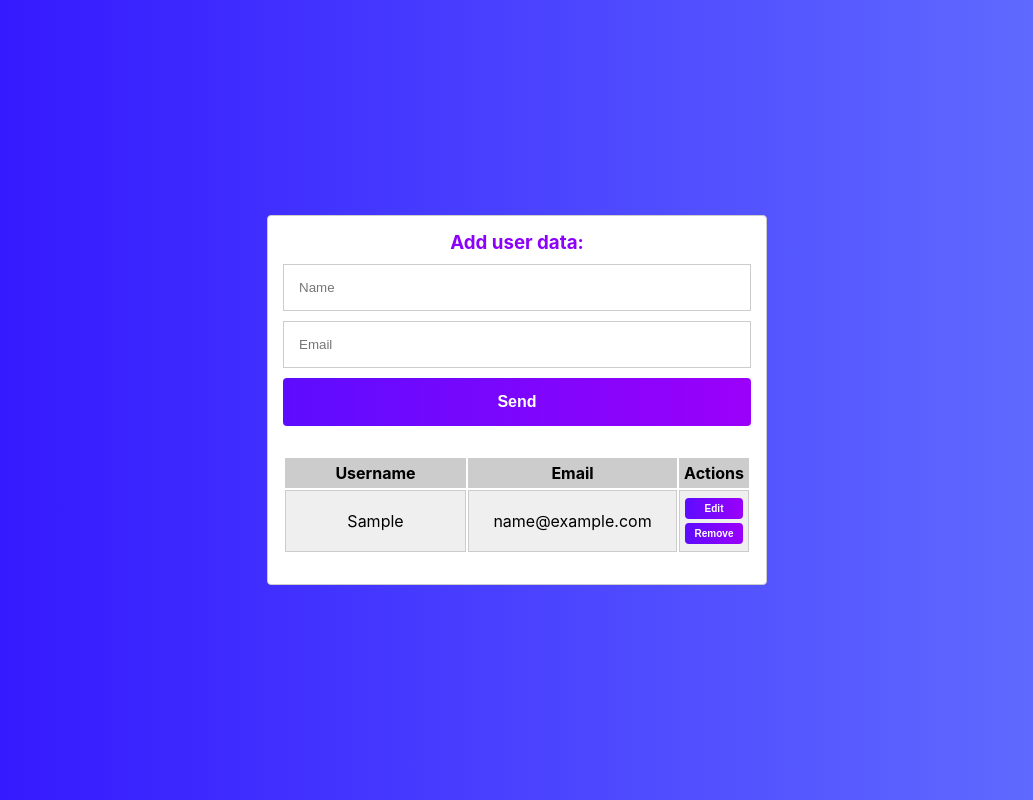
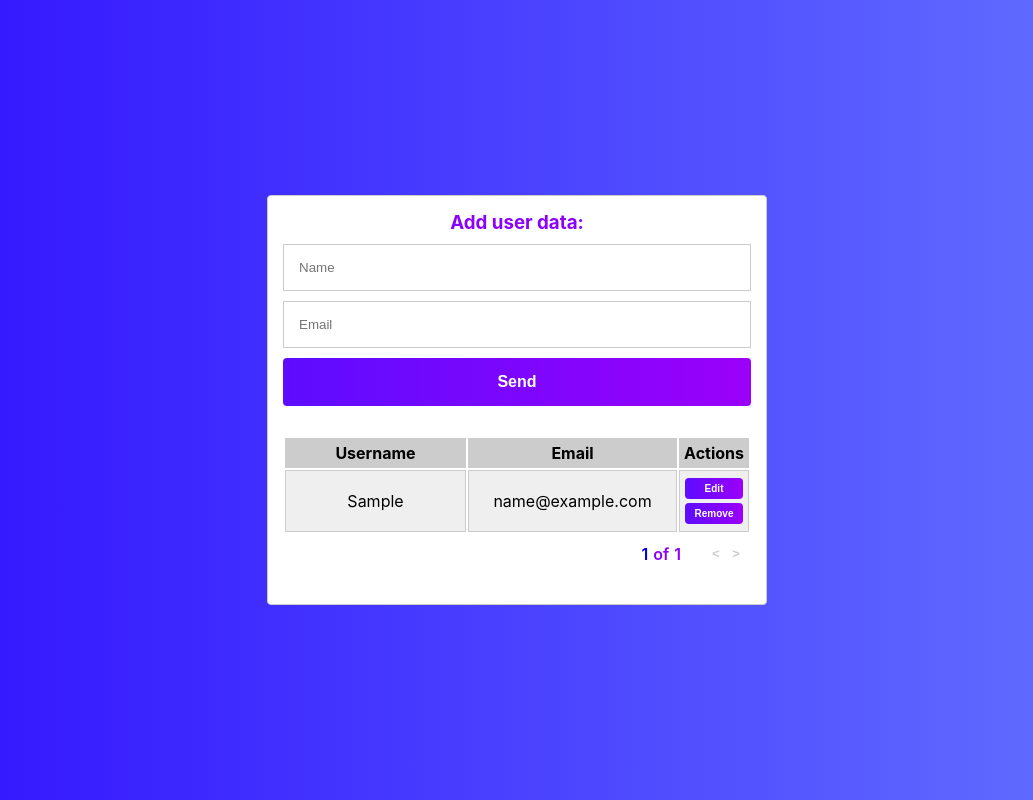
Before and after one commit to webslava92/appForm2Table, a React (Create React App) app: page / in a window 1280 px wide. Both pictures are taken after typing "Sample", "name@example.com" into the empty fields and a click on the button "Send". Shown: the whole page, without its empty margins (123-1156 px from the left). Built offline with nearby package versions, Linux system fonts and the light colour scheme.

Commit message:
add pagination

```diff
--- a/src/App.css
+++ b/src/App.css
@@ -122,6 +122,66 @@ h3 {
 
 .user.selected td{
   background-color: #fff;
+  font-weight: bold;
+  color: rgba(140, 1, 250, 1);
+}
+
+.pagination__wrap {
+  width: 100%;
+  display: flex;
+  justify-content: right;
+  background-color: #fff;
+}
+
+.pagination__list {
+  color: rgba(140, 1, 250, 1);
+  font-weight: 600;
+  display: flex;
+  align-items: center;
+  list-style: none;
+  padding: 5px;
+}
+
+.pagination__page-link,
+.pagination__all-pages-link {
+  padding: 5px;
+  text-decoration: none;
+}
+
+.pagination__btns-control {
+  margin-left: 20px;
+}
+
+.pagination__btn-prev,
+.pagination__btn-next {
+  position: relative;
+  width: 20px;
+  height: 20px;
+  padding: 2px;
+  background-color: transparent;
+  border: none;
+  font-weight: 600;
+  color: #ccc;
+}
+
+.pagination__btn-prev::before,
+.pagination__btn-next::before {
+  position: absolute;
+  top: 0;
+  left: 0;
+  bottom: 0;
+  right: 0;
+  display: flex;
+  justify-content: center;
+  align-items: center;
+}
+
+.pagination__btn-prev::before {
+  content: '<';
+}
+
+.pagination__btn-next::before {
+  content: '>';
 }
 
 @media (max-width: 600px) {
--- a/src/App.js
+++ b/src/App.js
@@ -24,7 +24,6 @@ function App() {
 
   return (
     <div className="App">
-      {console.log(editData.username, editData.email)}
       <Form
         input={input}
         setInput={setInput}
@@ -59,10 +58,10 @@ function Form({
   let validate = () => {
     let userNameError = "";
     let emailError = "";
-    if (!input.username && !editData.username) {
+    if (editStatus ? !editData.username : !input.username) {
       userNameError = "Name cannot be blank";
     }
-    if (!input.email.includes("@") && !editData.email.includes("@")) {
+    if (editStatus ? !editData.email.includes("@") : !input.email.includes("@")) {
       emailError = "Incorrect Email";
     }
     if (userNameError || emailError) {
@@ -76,18 +75,15 @@ function Form({
     e.preventDefault();
     const isValid = validate();
     if (isValid) {
-      if (editStatus === false) {
+      if (editStatus) {
+        let editItems = input.items.map(item => item.id === editData.id ? {...item, username: editData.username, email: editData.email} : item);
+        setInput({ items: editItems, username: "", email: "" })
+      } else {
         let newItems = [
           ...input.items,
           { id: nanoid(), username: input.username, email: input.email },
         ];
         setInput({ items: newItems, username: "", email: "" });
-      } else {
-        let editItems = [
-          ...input.items,
-          { id: nanoid(), username: editData.username, email: editData.email },
-        ];
-        setInput({ items: editItems, username: "", email: "" });
       }
       setStateError({ userNameError: "", emailError: "" });
       setEditData({});
@@ -97,12 +93,11 @@ function Form({
 
   const inputChange = (e) => {
     let { name, value } = e.target;
-    if (editStatus === false) {
+    if (editStatus) {
+      setEditData((prevEditData) => ({ ...prevEditData, [name]: value }));
+    } else {
       setInput((prevInput) => ({ ...prevInput, [name]: value }));
-    } else {
-      setEditData((prevEditData) => ({ ...prevEditData, [name]: value }));
     }
-
   };
 
   return (
@@ -134,6 +129,14 @@ function Form({
 }
 
 function Users({ input, removeUserData, setEditData, setEditStatus }) {
+  const [currentPage, setCurrentPage] = useState(1);
+  const [usersPerPage] = useState(5);
+  const lastUserIndex = currentPage * usersPerPage;
+  const firstUserIndex = lastUserIndex - usersPerPage;
+  const currentUsers = input.items.slice(firstUserIndex, lastUserIndex);
+
+
+
   return (
     <div className="Users">
       <table>
@@ -150,20 +153,34 @@ function Users({ input, removeUserData, setEditData, setEditStatus }) {
             removeUserData={removeUserData}
             setEditData={setEditData}
             setEditStatus={setEditStatus}
+            currentUsers={currentUsers}
           />
         </tbody>
       </table>
+      <div className="pagination__wrap">
+        <Pagination
+          input={input}
+          usersPerPage={usersPerPage}
+          setCurrentPage={setCurrentPage}
+        />
+      </div>
     </div>
   );
 }
 
-function User({ input, removeUserData, setEditData, setEditStatus }) {
+function User({
+  input,
+  removeUserData,
+  setEditData,
+  setEditStatus,
+  currentUsers,
+}) {
   const [selected, setSelected] = useState(null);
 
-  return input.items.map((item, id) => (
+  return currentUsers.map((item, id) => (
     <tr
       key={id}
-      onClick={() => setEditStatus(true) || setSelected(item.id)}
+      onClick={() => setSelected(item.id)}
       className={item.id === selected ? "user selected" : "user"}
     >
       <td>{item.username}</td>
@@ -171,7 +188,7 @@ function User({ input, removeUserData, setEditData, setEditStatus }) {
       <td>
         <button
           className="EditBtn"
-          onClick={() => setEditData(input.items[id])}
+          onClick={() => setEditStatus(true) || setEditData(input.items[id])}
         >
           Edit
         </button>
@@ -183,4 +200,45 @@ function User({ input, removeUserData, setEditData, setEditStatus }) {
   ));
 }
 
+function Pagination({ input, usersPerPage, setCurrentPage }) {
+  const pageNumbers = [];
+  const paginate = pageNumber => setCurrentPage(pageNumber);
+  const nextPage = () => setCurrentPage( prev => prev + 1);
+  const prevPage = () => setCurrentPage((prev) => prev - 1);
+
+  for (let i = 1; i <= Math.ceil(input.items.length / usersPerPage); i++) {
+    pageNumbers.push(i);
+  }
+
+  return (
+    <div className="pagination__inner">
+      <ul className="pagination__list">
+        {pageNumbers.map((number) => (
+          <li className="pagination__item" key={number}>
+            <a
+              href="!#"
+              className="pagination__page-link"
+              onClick={() => paginate(number)}
+            >
+              {number}
+            </a>
+          </li>
+        ))}
+        <li>of</li>
+        <li className="pagination__all-pages-link">{input.items.length}</li>
+        <li className="pagination__btns-control">
+          <button
+            className="pagination__btn-prev"
+            onClick={prevPage}
+          ></button>
+          <button
+            className="pagination__btn-next"
+            onClick={nextPage}
+          ></button>
+        </li>
+      </ul>
+    </div>
+  );
+}
+
 export default App;
```
